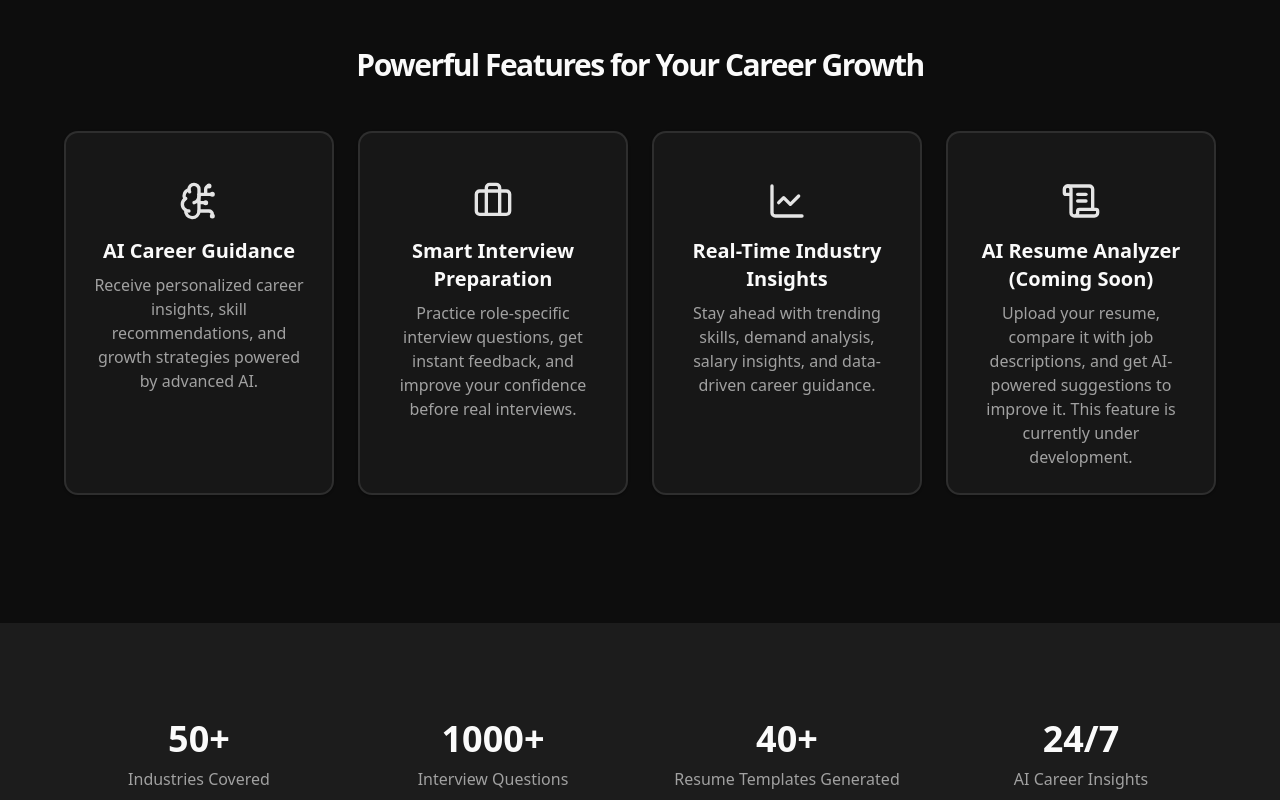
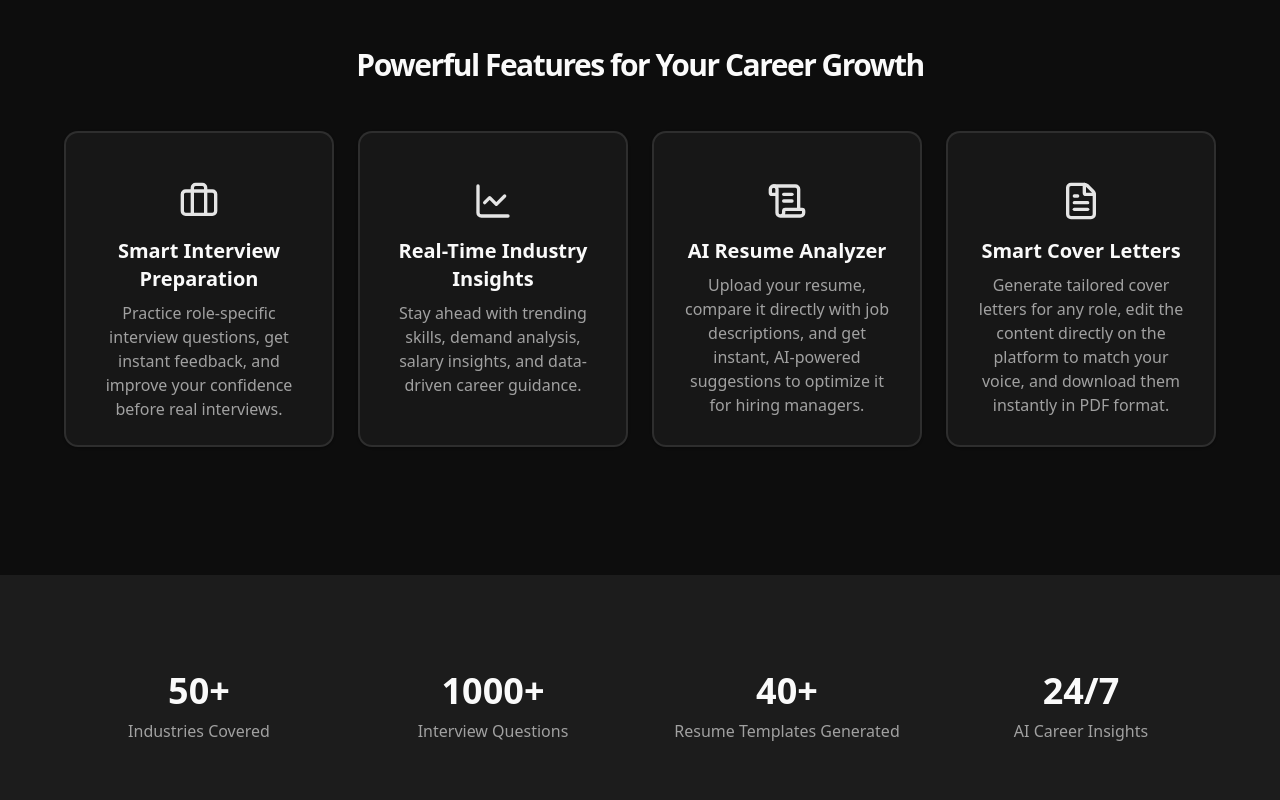
Before and after one commit to aryanchauhan-dev/Arcus.ai, a Next.js app: page / in a window 1280 px wide. Shown: the part 1660-2460 px from the top of the page. Built offline with nearby package versions, Linux system fonts and the light colour scheme; no server answers.

Commit message:
Data Fixed

```diff
--- a/data/faq.ts
+++ b/data/faq.ts
@@ -7,12 +7,12 @@ export const faqs = [
   {
     question: "What features are currently available on arcus.ai?",
     answer:
-      "Currently, arcus.ai provides AI-driven career insights, industry trend analysis, and interview preparation tools. These features are tailored to your profile to help you understand market demand, required skills, and growth opportunities.",
+      "Currently, arcus.ai provides AI-driven career insights, interview preparation tools, and a comprehensive resume analyzer. These features are tailored to your profile to help you understand market demand, required skills, and growth opportunities.",
   },
   {
-    question: "Is there a resume builder available?",
+    question: "Can I edit and download my cover letters from the platform?",
     answer:
-      "The resume analyzer and builder feature is currently under development and will be available soon. It will allow you to upload your resume, compare it against job descriptions, and receive AI-powered suggestions to improve it.",
+      "Absolutely. Once the AI generates your cover letter, you have full flexibility to edit the text directly on the platform to add your personal touch. After finalizing it, you can easily download it as a professionally formatted PDF.",
   },
   {
     question: "How does arcus.ai generate personalized insights?",
@@ -32,6 +32,6 @@ export const faqs = [
   {
     question: "Can I customize the AI-generated outputs?",
     answer:
-      "Yes. All AI-generated insights and future content features are designed to be flexible, allowing you to adapt and refine them according to your needs.",
+      "Yes. All AI-generated cover letters are designed to be completely flexible, allowing you to adapt, edit, and refine them according to your needs.",
   },
 ];
--- a/data/features.tsx
+++ b/data/features.tsx
@@ -1,17 +1,11 @@
 import {
-  BrainCircuit,
   Briefcase,
   LineChart,
-  ScrollText
+  ScrollText,
+  FileText
 } from "lucide-react";
 
 export const features = [
-  {
-    icon: <BrainCircuit className="w-10 h-10 mb-4 text-primary" />,
-    title: "AI Career Guidance",
-    description:
-      "Receive personalized career insights, skill recommendations, and growth strategies powered by advanced AI.",
-  },
   {
     icon: <Briefcase className="w-10 h-10 mb-4 text-primary" />,
     title: "Smart Interview Preparation",
@@ -26,8 +20,14 @@ export const features = [
   },
   {
     icon: <ScrollText className="w-10 h-10 mb-4 text-primary" />,
-    title: "AI Resume Analyzer (Coming Soon)",
+    title: "AI Resume Analyzer",
     description:
-      "Upload your resume, compare it with job descriptions, and get AI-powered suggestions to improve it. This feature is currently under development.",
+      "Upload your resume, compare it directly with job descriptions, and get instant, AI-powered suggestions to optimize it for hiring managers.",
+  },
+  {
+    icon: <FileText className="w-10 h-10 mb-4 text-primary" />,
+    title: "Smart Cover Letters",
+    description:
+      "Generate tailored cover letters for any role, edit the content directly on the platform to match your voice, and download them instantly in PDF format.",
   },
 ];
--- a/data/howItWorks.tsx
+++ b/data/howItWorks.tsx
@@ -1,4 +1,4 @@
-import { UserPlus, Brain, Users, LineChart } from "lucide-react";
+import { UserPlus, Brain, FileSearch, Users } from "lucide-react";
 
 export const howItWorks = [
   {
@@ -14,15 +14,15 @@ export const howItWorks = [
     icon: <Brain className="w-8 h-8 text-primary" />,
   },
   {
+    title: "AI Resume Analyzer",
+    description:
+      "Upload your resume to compare it against your target job descriptions. Get instant AI feedback and actionable suggestions to optimize it for hiring managers.",
+    icon: <FileSearch className="w-8 h-8 text-primary" />,
+  },
+  {
     title: "Smart Interview Preparation",
     description:
       "Practice role-specific interview questions with AI-generated scenarios and receive feedback to improve your performance and confidence.",
     icon: <Users className="w-8 h-8 text-primary" />,
   },
-  {
-    title: "Track Progress & Improve",
-    description:
-      "Monitor your progress with detailed analytics, identify weak areas, and continuously improve your preparation over time.",
-    icon: <LineChart className="w-8 h-8 text-primary" />,
-  },
 ];
```
Also changed, not shown: 1 other file (tests, documents, lock files or other folders).
